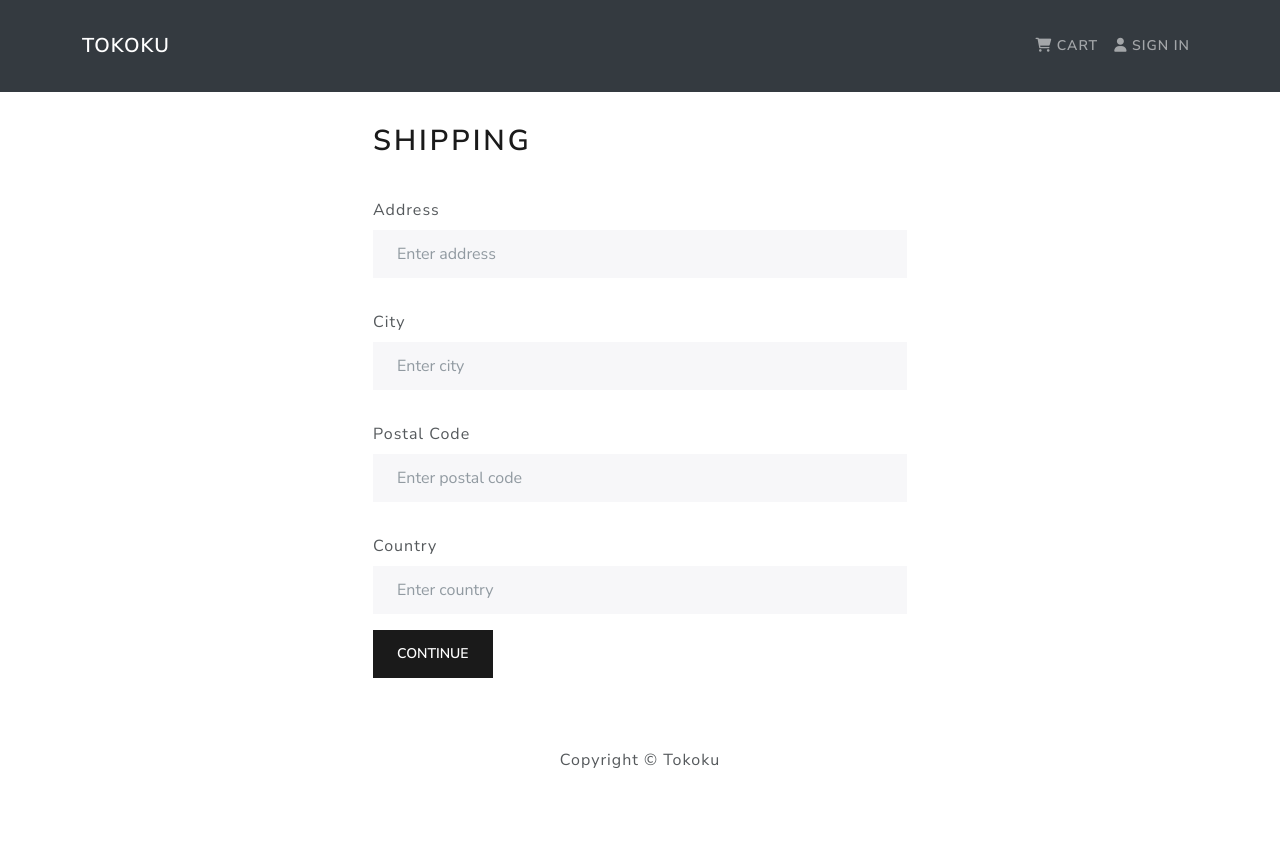
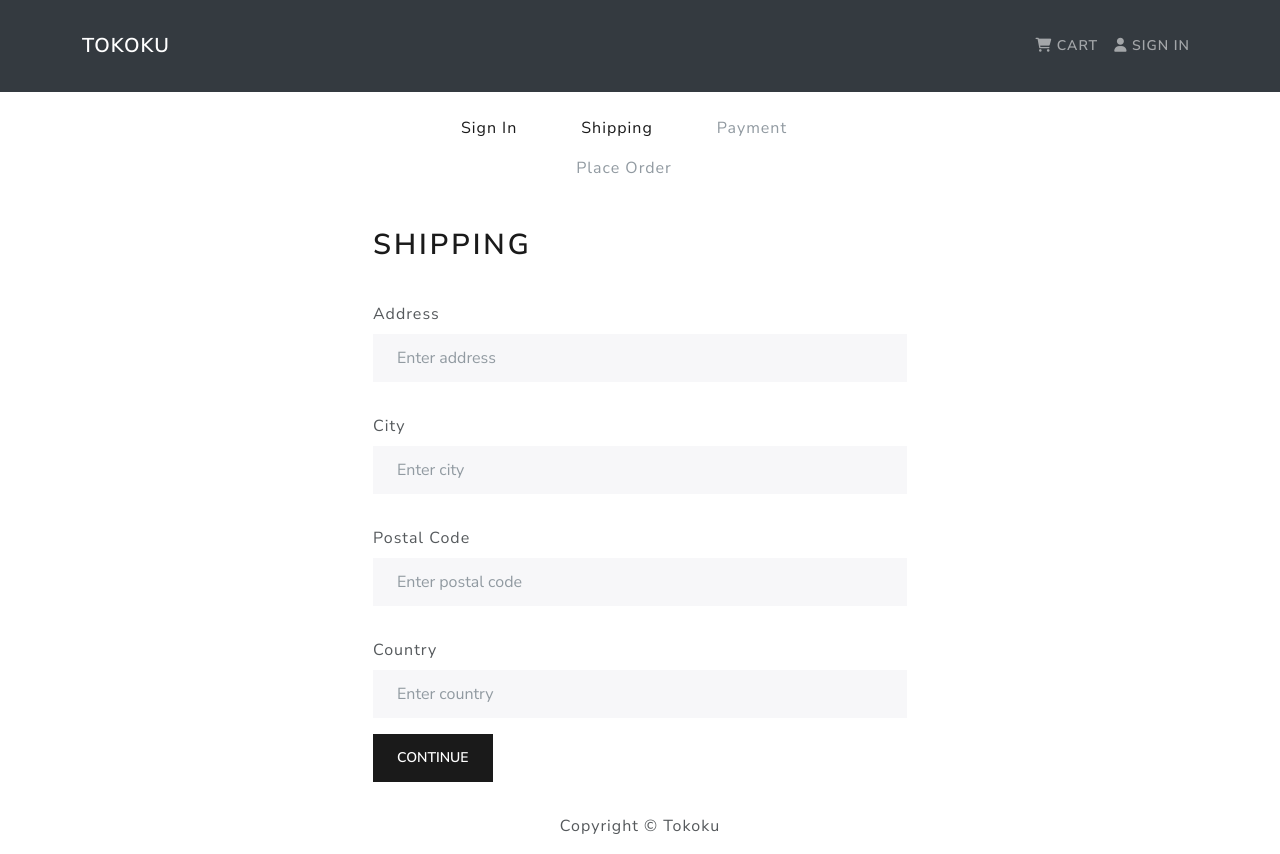
Before and after one commit to hensat25/tokoku, a React (Create React App) app in the folder frontend/: page /shipping in a window 1280 px wide. Before the commit the page ends 800 px from the top, so only its background shows below. Built offline with nearby package versions, Linux system fonts and the light colour scheme.

Commit message:
added checkout steps components

```diff
--- /dev/null
+++ b/frontend/src/components/CheckoutSteps.js
@@ -0,0 +1,51 @@
+import React from 'react';
+import { Nav } from 'react-bootstrap';
+import { LinkContainer } from 'react-router-bootstrap';
+
+const CheckoutSteps = ({ step1, step2, step3, step4 }) => {
+  return (
+    <Nav className="justify-content-center mb-4">
+      <Nav.Item>
+        {step1 ? (
+          <LinkContainer to="/login">
+            <Nav.Link>Sign In</Nav.Link>
+          </LinkContainer>
+        ) : (
+          <Nav.Link disabled>Sign In</Nav.Link>
+        )}
+      </Nav.Item>
+
+      <Nav.Item>
+        {step2 ? (
+          <LinkContainer to="/shipping">
+            <Nav.Link>Shipping</Nav.Link>
+          </LinkContainer>
+        ) : (
+          <Nav.Link disabled>Shipping</Nav.Link>
+        )}
+      </Nav.Item>
+
+      <Nav.Item>
+        {step3 ? (
+          <LinkContainer to="/payment">
+            <Nav.Link>Payment</Nav.Link>
+          </LinkContainer>
+        ) : (
+          <Nav.Link disabled>Payment</Nav.Link>
+        )}
+      </Nav.Item>
+
+      <Nav.Item>
+        {step4 ? (
+          <LinkContainer to="/placeorder">
+            <Nav.Link>Place Order</Nav.Link>
+          </LinkContainer>
+        ) : (
+          <Nav.Link disabled>Place Order</Nav.Link>
+        )}
+      </Nav.Item>
+    </Nav>
+  );
+};
+
+export default CheckoutSteps;
--- a/frontend/src/screens/ShippingScreen.js
+++ b/frontend/src/screens/ShippingScreen.js
@@ -1,8 +1,9 @@
 import React, { useState } from 'react';
-import { useNavigate, useLocation } from 'react-router-dom';
+import { useNavigate } from 'react-router-dom';
 import { Form, Button } from 'react-bootstrap';
 import { useDispatch, useSelector } from 'react-redux';
 import FormContainer from '../components/FormContainer';
+import CheckoutSteps from '../components/CheckoutSteps';
 import { saveShippingAddress } from '../actions/cartActions';
 
 const ShippingScreen = () => {
@@ -25,6 +26,7 @@
 
   return (
     <FormContainer>
+      <CheckoutSteps step1 step2 />
       <h1>Shipping</h1>
       <Form onSubmit={submitHandler}>
         <Form.Group className="py-3" controlId="email">
```
